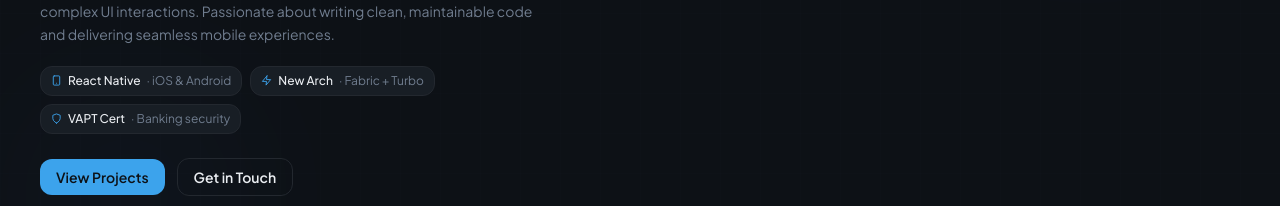
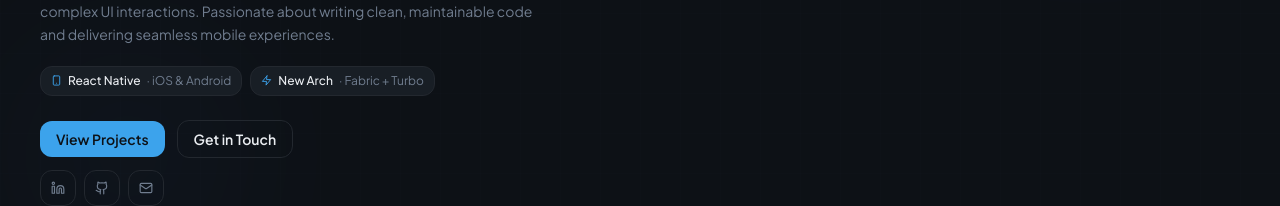
Before and after one commit to Rohit-aware/portfolio, a React (Vite) app: page / in a window 1280 px wide. Shown: the part 387-593 px from the top of the page. Built offline with nearby package versions, Linux system fonts and the light colour scheme; no server answers.

Commit message:
fixed bug due recent push

```diff
--- a/src/features/hero/components/HeroHighlights.tsx
+++ b/src/features/hero/components/HeroHighlights.tsx
@@ -7,7 +7,7 @@ const HeroHighlights: React.FC = memo(() => (
     className="flex flex-wrap gap-2 mb-6 animate-fade-in-up"
     style={{ animationDelay: '300ms', animationFillMode: 'both' }}
   >
-    {HERO_HIGHLIGHTS.map(({ icon: Icon, text, sub }) => (
+    {HERO_HIGHLIGHTS.map(({ icon: Icon, text, sub, show }) => show && (
       <div
         key={text}
         className={cn(
```
